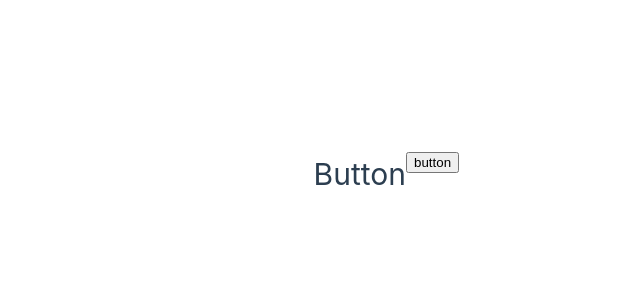
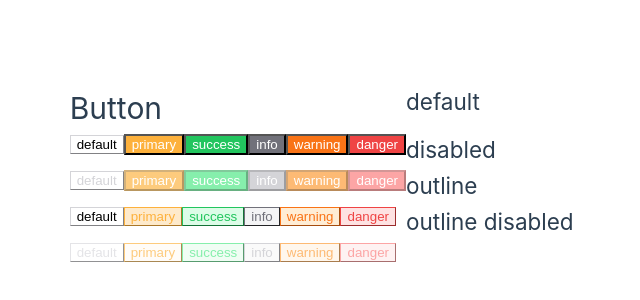
Before and after one commit to maxim-abro/phia-ui, a Vue app: page / in a window 1280 px wide. Shown: the part 226-526 px from the top of the page, without its empty margins (234-874 px from the left). Built offline with nearby package versions, Linux system fonts and the light colour scheme; the HTML template or start-up script is replaced by a standard one.

Commit message:
feat: add component button

```diff
--- a/package.json
+++ b/package.json
@@ -1,6 +1,6 @@
 {
   "name": "mm-ui",
-  "version": "0.0.2",
+  "version": "0.1.0",
   "scripts": {
     "dev": "vite",
     "build": "run-p type-check \"build-only {@}\" --",
--- a/src/App.vue
+++ b/src/App.vue
@@ -1,8 +1,44 @@
 <template>
-  <h1 class="text-3xl">Button</h1>
+  <h1 class="text-3xl font-bold my-8">Button</h1>
 
+  <h2 class="text-xl font-bold my-4">default</h2>
   <div class="">
-    <m-button>button</m-button>
+    <m-button class="mr-3">default</m-button>
+    <m-button class="mr-3" color="primary">primary</m-button>
+    <m-button class="mr-3" color="success">success</m-button>
+    <m-button class="mr-3" color="info">info</m-button>
+    <m-button class="mr-3" color="warning">warning</m-button>
+    <m-button class="mr-3" color="danger">danger</m-button>
+  </div>
+
+  <h2 class="text-xl font-bold my-4">disabled</h2>
+  <div class="">
+    <m-button disabled class="mr-3">default</m-button>
+    <m-button disabled class="mr-3" color="primary">primary</m-button>
+    <m-button disabled class="mr-3" color="success">success</m-button>
+    <m-button disabled class="mr-3" color="info">info</m-button>
+    <m-button disabled class="mr-3" color="warning">warning</m-button>
+    <m-button disabled class="mr-3" color="danger">danger</m-button>
+  </div>
+
+  <h2 class="text-xl font-bold my-4">outline</h2>
+  <div class="">
+    <m-button outline class="mr-3">default</m-button>
+    <m-button outline class="mr-3" color="primary">primary</m-button>
+    <m-button outline class="mr-3" color="success">success</m-button>
+    <m-button outline class="mr-3" color="info">info</m-button>
+    <m-button outline class="mr-3" color="warning">warning</m-button>
+    <m-button outline class="mr-3" color="danger">danger</m-button>
+  </div>
+
+  <h2 class="text-xl font-bold my-4">outline disabled</h2>
+  <div class="">
+    <m-button outline disabled class="mr-3">default</m-button>
+    <m-button outline disabled class="mr-3" color="primary">primary</m-button>
+    <m-button outline disabled class="mr-3" color="success">success</m-button>
+    <m-button outline disabled class="mr-3" color="info">info</m-button>
+    <m-button outline disabled class="mr-3" color="warning">warning</m-button>
+    <m-button outline disabled class="mr-3" color="danger">danger</m-button>
   </div>
 </template>
 <script setup lang="ts">
--- a/src/components/basic/MButton.vue
+++ b/src/components/basic/MButton.vue
@@ -1,16 +1,111 @@
 <template>
-  <button :type="props.type" @submit="$emit('submit', $event)">
+  <button
+    :type="props.type"
+    @submit="$emit('submit', $event)"
+    class="rounded px-3 py-1"
+    :class="getClass"
+    :disabled="props.disabled"
+  >
     <slot/>
   </button>
 </template>
 
 <script setup lang="ts">
-import { defineProps } from "vue";
+import {computed, defineProps} from "vue";
 import type {ButtonType} from "@/types/ButtonType";
 
 const props = withDefaults(defineProps<ButtonType>(), {
   type: 'button',
-  color: 'primary',
+  color: 'default',
   disabled: false,
+  outline: false,
+});
+
+const getClass = computed(() => {
+  return `${props.color} ${props.outline ? 'btn-outline' : ''}`
 });
 </script>
+
+<style scoped>
+.default:not([disabled]):not(.btn-outline) {
+  @apply bg-white border-zinc-300 border hover:bg-primary-50 hover:text-primary hover:border-primary active:border-primary-800 active:text-primary-800 focus:bg-primary-50
+}
+.primary:not([disabled]):not(.btn-outline) {
+  @apply bg-primary text-white hover:bg-primary-400 active:bg-primary-700 focus:bg-primary-400
+}
+.success:not([disabled]):not(.btn-outline) {
+  @apply bg-green-500 text-white hover:bg-green-400 active:bg-green-500 focus:bg-green-400
+}
+.info:not([disabled]):not(.btn-outline) {
+  @apply bg-zinc-500 text-white hover:bg-zinc-400 active:bg-zinc-500 focus:bg-zinc-400
+}
+.warning:not([disabled]):not(.btn-outline) {
+  @apply bg-orange-500 text-white hover:bg-orange-400 active:bg-orange-500 focus:bg-orange-400
+}
+.danger:not([disabled]):not(.btn-outline) {
+  @apply bg-red-500 text-white hover:bg-red-400 active:bg-red-500 focus:bg-red-400
+}
+
+/* disabled */
+.default[disabled] {
+  @apply bg-white border-zinc-300 border text-zinc-300
+}
+.primary[disabled] {
+  @apply bg-primary-300 text-white
+}
+.success[disabled] {
+  @apply bg-green-300 text-white
+}
+.info[disabled] {
+  @apply bg-zinc-300 text-white
+}
+.warning[disabled] {
+  @apply bg-orange-300 text-white
+}
+.danger[disabled] {
+  @apply bg-red-300 text-white
+}
+
+/* outline */
+.default:not([disabled]).btn-outline {
+  @apply bg-white border-zinc-300 border hover:text-primary hover:border-primary active:border-primary-800 active:text-primary-800
+}
+.primary:not([disabled]).btn-outline {
+  @apply bg-primary-100 border border-primary text-primary hover:bg-primary hover:text-white active:bg-primary-700 focus:bg-primary focus:text-white
+}
+.success:not([disabled]).btn-outline {
+  @apply bg-green-100 border border-green-500 text-green-500 hover:bg-green-500 hover:text-white active:bg-green-700 focus:bg-green-500 focus:text-white
+}
+.info:not([disabled]).btn-outline {
+  @apply bg-zinc-100 border border-zinc-500 text-zinc-500 hover:bg-zinc-500 hover:text-white active:bg-zinc-700 focus:bg-zinc-500 focus:text-white
+}
+.warning:not([disabled]).btn-outline {
+  @apply bg-orange-100 border border-orange-500 text-orange-500 hover:bg-orange-500 hover:text-white active:bg-orange-700 focus:bg-orange-500 focus:text-white
+}
+.danger:not([disabled]).btn-outline {
+  @apply bg-red-100 border border-red-500 text-red-500 hover:bg-red-500 hover:text-white active:bg-red-700 focus:bg-red-500 focus:text-white
+}
+
+/* outline disabled */
+.default[disabled].btn-outline {
+  @apply bg-white border-zinc-200 border text-zinc-200
+}
+.primary[disabled].btn-outline {
+  @apply bg-primary-50 border border-primary-300 text-primary-300
+}
+.success[disabled].btn-outline {
+  @apply bg-green-50 border border-green-300 text-green-300
+}
+.info[disabled].btn-outline {
+  @apply bg-zinc-50 border border-zinc-300 text-zinc-300
+}
+.warning[disabled].btn-outline {
+  @apply bg-orange-50 border border-orange-300 text-orange-300
+}
+.danger[disabled].btn-outline {
+  @apply bg-red-50 border border-red-300 text-red-300
+}
+button[disabled] {
+  @apply cursor-not-allowed
+}
+</style>
--- a/src/types/ButtonType.ts
+++ b/src/types/ButtonType.ts
@@ -1,5 +1,6 @@
 export interface ButtonType {
   type?: "button" | "submit" | "reset" | undefined;
-  color?: string;
+  color?: "default" | "primary" | "success" | "info" | "warning" | "danger" | undefined;
   disabled?: boolean;
+  outline?: boolean;
 }
```
